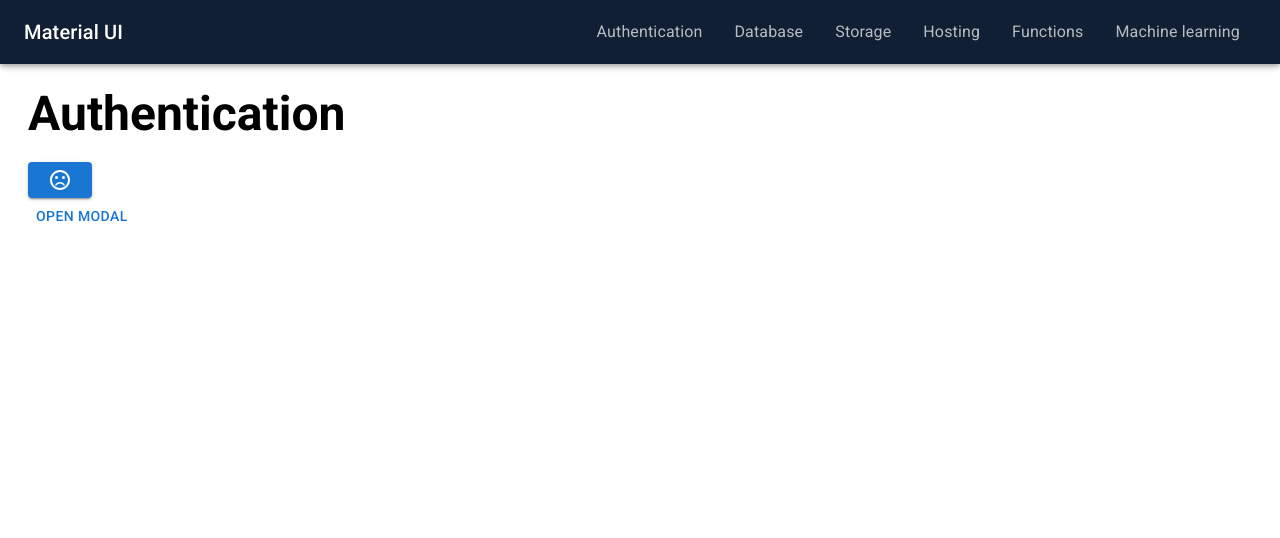
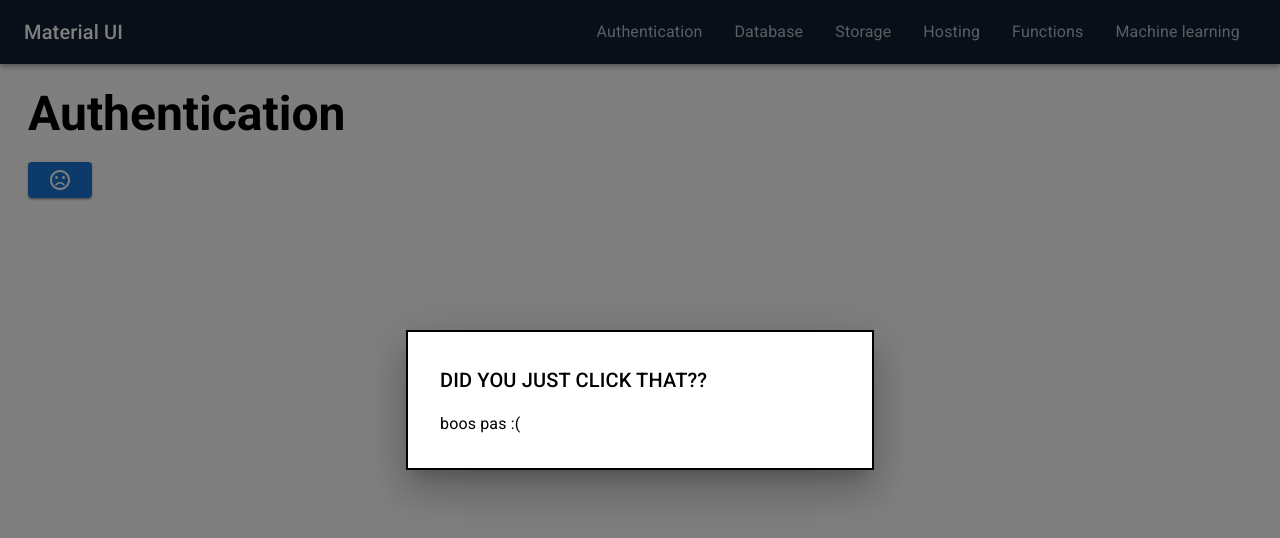
Before and after one commit to AmirHosseinRP/material-ui-practice, a React (Create React App) app: page /authentication in a window 1280 px wide. Both pictures are taken after a click on the button 60 px from the left and 180 px from the top of the page. Shown: the top 538 px of the page. Built offline with nearby package versions, Linux system fonts and the light colour scheme.

Commit message:
modal button set

```diff
--- a/src/components/AuthenticationModal.js
+++ b/src/components/AuthenticationModal.js
@@ -1,8 +1,11 @@
 import * as React from 'react';
 import Box from '@mui/material/Box';
-import Button from '@mui/material/Button';
 import Typography from '@mui/material/Typography';
 import Modal from '@mui/material/Modal';
+import {useState} from "react";
+import SentimentVeryDissatisfiedIcon from "@mui/icons-material/SentimentVeryDissatisfied";
+import SentimentSatisfiedAltIcon from "@mui/icons-material/SentimentSatisfiedAlt";
+import PrimaryButton from "./PrimaryButton";
 
 const style = {
     position: 'absolute',
@@ -20,10 +23,17 @@ function AuthenticationModal() {
     const [open, setOpen] = React.useState(false);
     const handleOpen = () => setOpen(true);
     const handleClose = () => setOpen(false);
+    const [btnText,btnTextSet] = useState(()=><SentimentVeryDissatisfiedIcon/>);
+    function hoverIn() {
+        btnTextSet(()=><SentimentSatisfiedAltIcon/>);
+    }
+    function hoverOut() {
+        btnTextSet(()=><SentimentVeryDissatisfiedIcon/>);
+    }
 
     return (
         <div>
-            <Button onClick={handleOpen}>Open modal</Button>
+            <PrimaryButton onMouseEnter={hoverIn} onMouseLeave={hoverOut} onClick={handleOpen}>{btnText}</PrimaryButton>
             <Modal
                 open={open}
                 onClose={handleClose}
@@ -32,10 +42,10 @@ function AuthenticationModal() {
             >
                 <Box sx={style}>
                     <Typography id="modal-modal-title" variant="h6" component="h2">
-                        Text in a modal
+                        DID YOU JUST CLICK THAT??
                     </Typography>
                     <Typography id="modal-modal-description" sx={{ mt: 2 }}>
-                        Duis mollis, est non commodo luctus, nisi erat porttitor ligula.
+                        boos pas :(
                     </Typography>
                 </Box>
             </Modal>
--- a/src/pages/Authentication.js
+++ b/src/pages/Authentication.js
@@ -1,20 +1,11 @@
-import React, {useState} from "react";
-import PrimaryButton from "../components/PrimaryButton";
+import React from "react";
 import {Box} from "@mui/material";
-import SentimentVeryDissatisfiedIcon from '@mui/icons-material/SentimentVeryDissatisfied';
 import Typography from "@mui/material/Typography";
 import {mainNavbarItems} from "../consts/navbaritems";
 import AuthenticationModal from "../components/AuthenticationModal";
-import SentimentSatisfiedAltIcon from '@mui/icons-material/SentimentSatisfiedAlt';
 
 const Authentication = () => {
-    const [btnText,btnTextSet] = useState(()=><SentimentVeryDissatisfiedIcon/>);
-    function hoverIn() {
-        btnTextSet(()=><SentimentSatisfiedAltIcon/>);
-    }
-    function hoverOut() {
-        btnTextSet(()=><SentimentVeryDissatisfiedIcon/>);
-    }
+
     return (
         <Box sx={{
             padding: '30px 0 10px 20px',
@@ -29,7 +20,6 @@ const Authentication = () => {
                 }}
             >{mainNavbarItems[0].label}
             </Typography>
-            <PrimaryButton onMouseEnter={hoverIn} onMouseLeave={hoverOut}>{btnText}</PrimaryButton>
             <AuthenticationModal/>
         </Box>
     )
```
